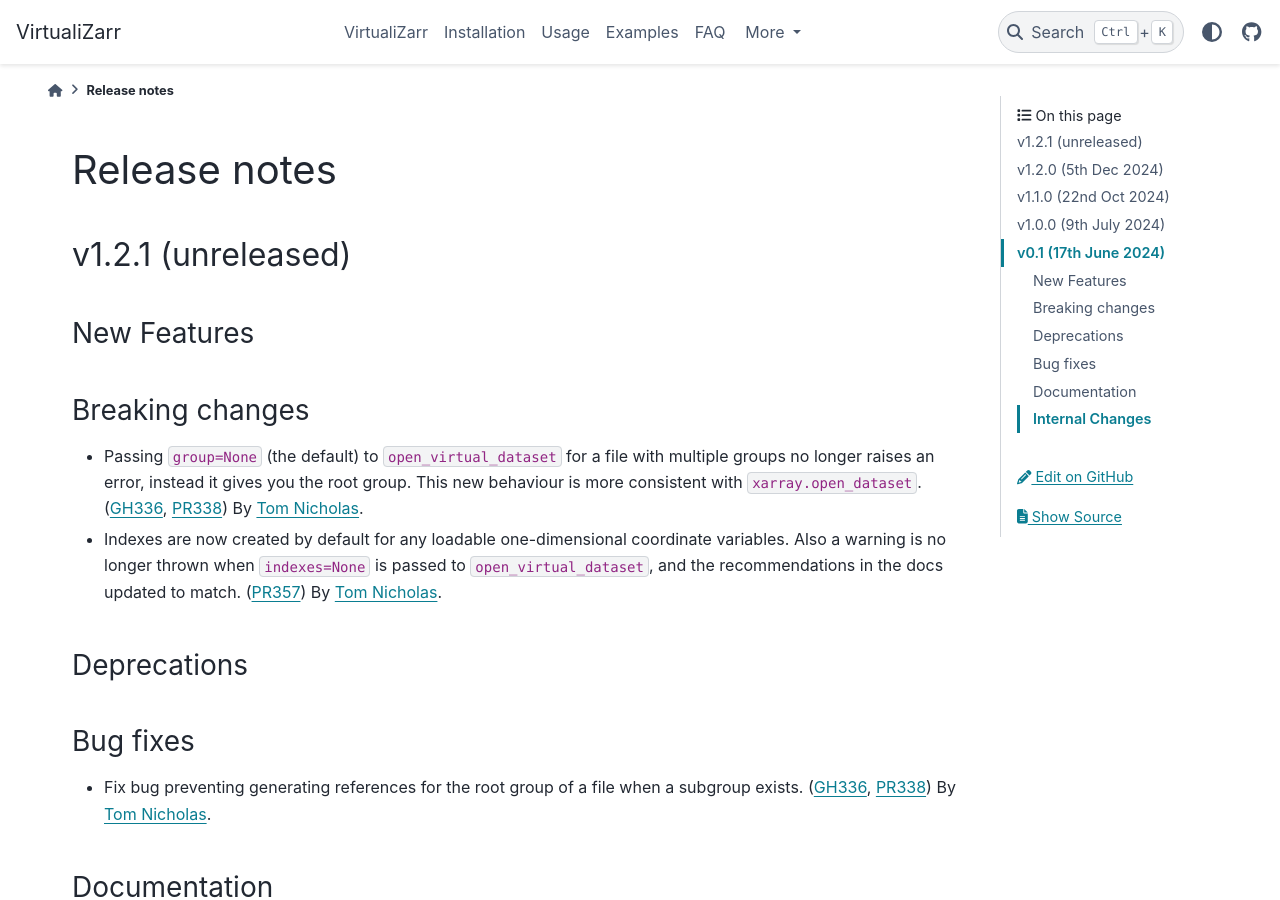
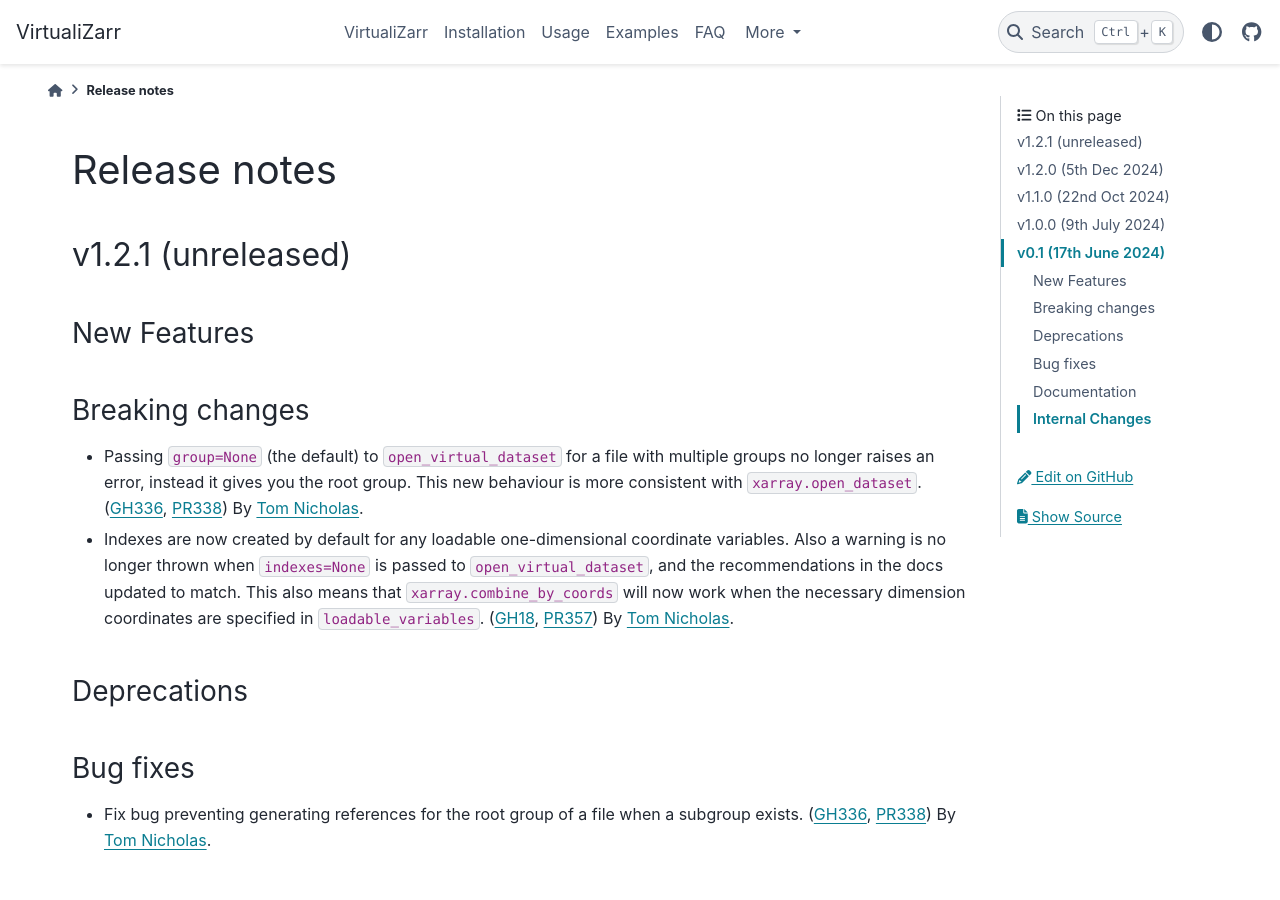
Before and after one commit to zarr-developers/VirtualiZarr, a Sphinx documentation site: the page built from docs/releases.rst, in a window 1280 px wide and 900 px high. Built offline with Sphinx 7.4.7 and the PyData theme 0.15.4, drawn with Linux system fonts in a browser that asks for light colours.

Commit message:
refer to #18 in release notes

```diff
--- a/docs/releases.rst
+++ b/docs/releases.rst
@@ -17,7 +17,8 @@
   (:issue:`336`, :pull:`338`) By `Tom Nicholas <https://github.com/TomNicholas>`_.
 - Indexes are now created by default for any loadable one-dimensional coordinate variables.
   Also a warning is no longer thrown when ``indexes=None`` is passed to ``open_virtual_dataset``, and the recommendations in the docs updated to match.
-  (:pull:`357`) By `Tom Nicholas <https://github.com/TomNicholas>`_.
+  This also means that ``xarray.combine_by_coords`` will now work when the necessary dimension coordinates are specified in ``loadable_variables``.
+  (:issue:`18`, :pull:`357`) By `Tom Nicholas <https://github.com/TomNicholas>`_.
 
 Deprecations
 ~~~~~~~~~~~~
```
